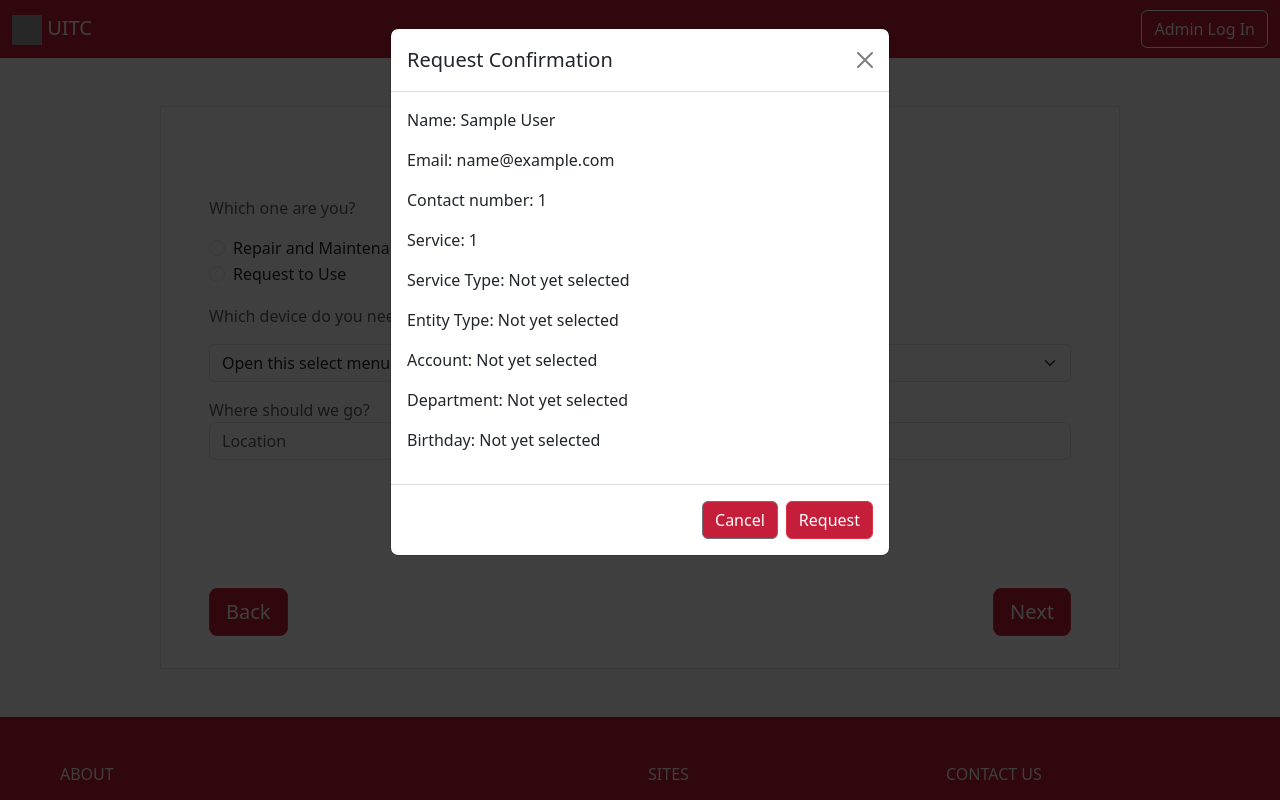
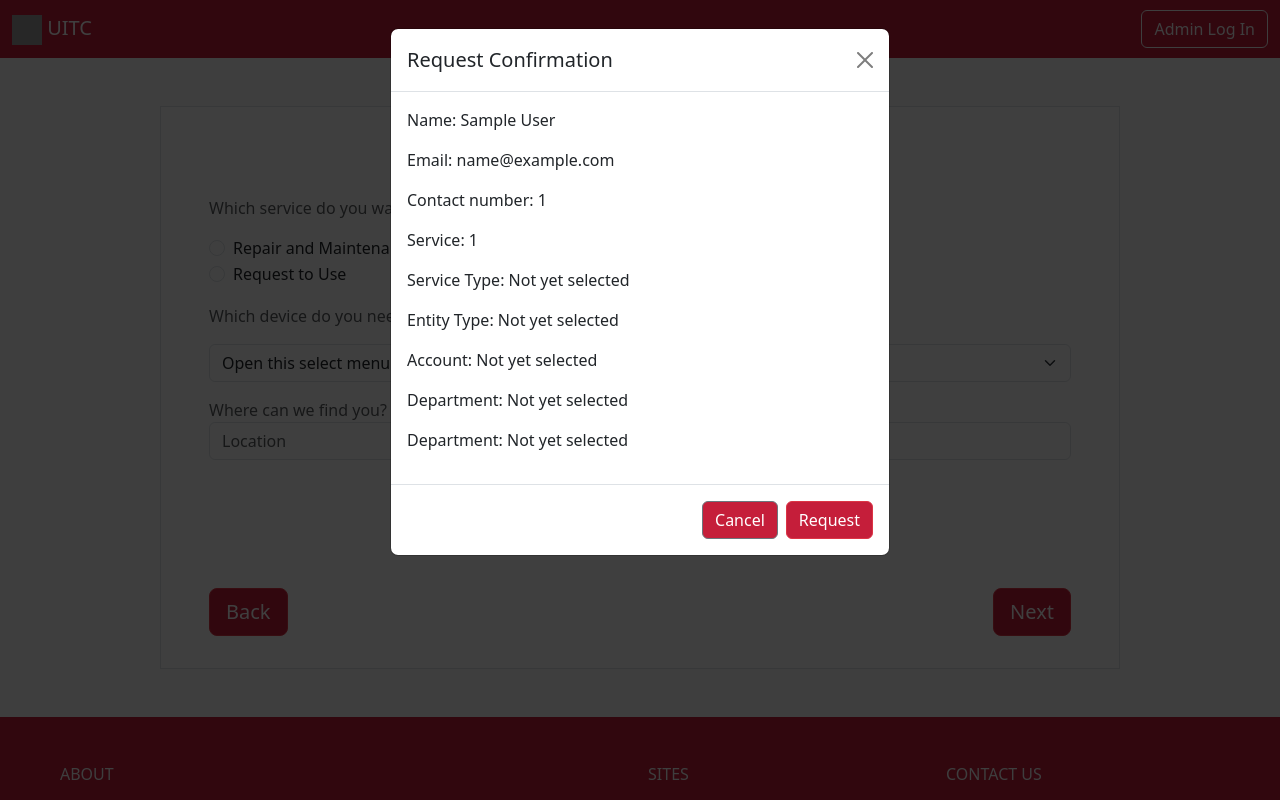
Before and after one commit to ssntn/web-job-request, a Flask app: template templates/d.html in a window 1280 px wide, after a click on "Next". Run offline with Flask 3, Linux system fonts and the light colour scheme; the template is opened without the code that fills it, so the values that code supplies are empty; the visitor is signed in with stand-in values (Sample User, id 1); some libraries are stand-ins or nearby versions; grey boxes are pictures that could not be loaded.

Commit message:
revised descriptions

```diff
--- a/static/js/d.js
+++ b/static/js/d.js
@@ -4,7 +4,6 @@ $(document).ready(function() {
     var prob_div = $('#problem-div');
 
     $('.form-select').change(function(){
-
         if($(this).attr('id')!='Temporary') $('#temporary').remove();
 
         if($(this).find(":selected").attr('id')==='other') $('#other-device-div').show();
--- a/templates/d.html
+++ b/templates/d.html
@@ -28,10 +28,11 @@
                             <p>Contact number: {{ session.contact }}</p>
                             <p>Service: {{ session.service }}</p>
                             <p id="serv-modal">Service Type: Not yet selected</p>
-                            <p id="type-modal">Entity Type: Not yet selected</p>
-                            <p id="site-modal">Account: Not yet selected</p>
-                            <p id="dept-modal">Department: Not yet selected</p>
-                            <p id="date-modal">Birthday: Not yet selected</p>
+                            <p id="dev-modal">Entity Type: Not yet selected</p>
+                            <p id="loc-modal">Account: Not yet selected</p>
+                            <p id="prob-modal">Department: Not yet selected</p>
+                            <p id="oth-dev-modal">Department: Not yet selected</p>
+
                         {% else %}
                             <p>Some error occured.</p>
                         {% endif %}
@@ -49,7 +50,7 @@
             <div class="mx-5 pb-5">
 
                 <!-- Servzice Picker -->
-                <p class="text-muted">Which one are you?</p>
+                <p class="text-muted">Which service do you want?</p>
                 <div class="form-check">
                     <input class="form-check-input type-radio" type="radio" name="service-type" id="type-2" value="Repair and Maintenance">
                     <label class="form-check-label" for="type-2">
@@ -76,7 +77,7 @@
                 </select>
 
                 <div class="py-3" id="other-device-div" style="display:none">
-                    <label for="other-device" class="text-muted">Your device</label>
+                    <label for="other-device" class="text-muted">Other device?</label>
                     <input type="text" class="form-control" id="other-device" placeholder="Your Device" value="">
                 </div>
 
@@ -87,7 +88,7 @@
                 </div>
 
                 <div class="py-3">
-                    <label for="location" class="text-muted">Where should we go?</label>
+                    <label for="location" class="text-muted">Where can we find you?</label>
                     <input type="text" class="form-control" id="location" placeholder="Location" value="">
                 </div>
             </div>
```
